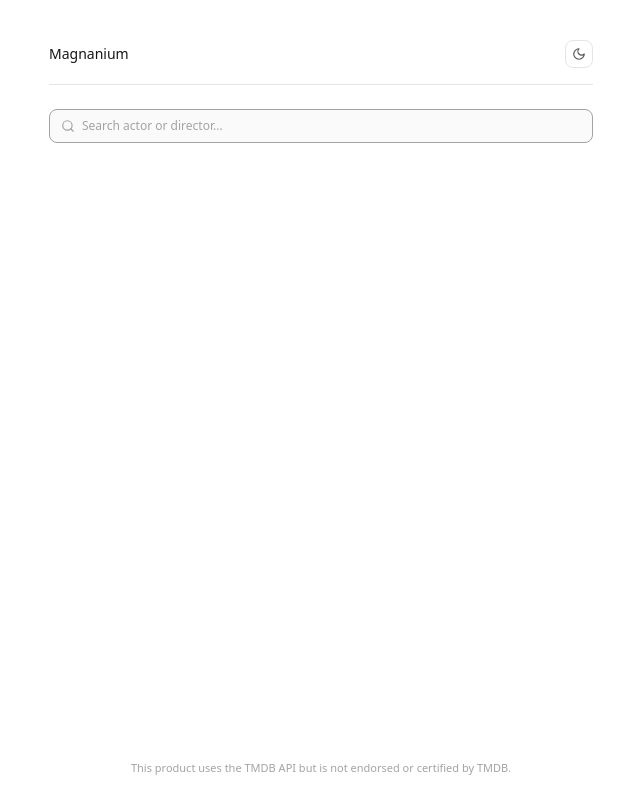
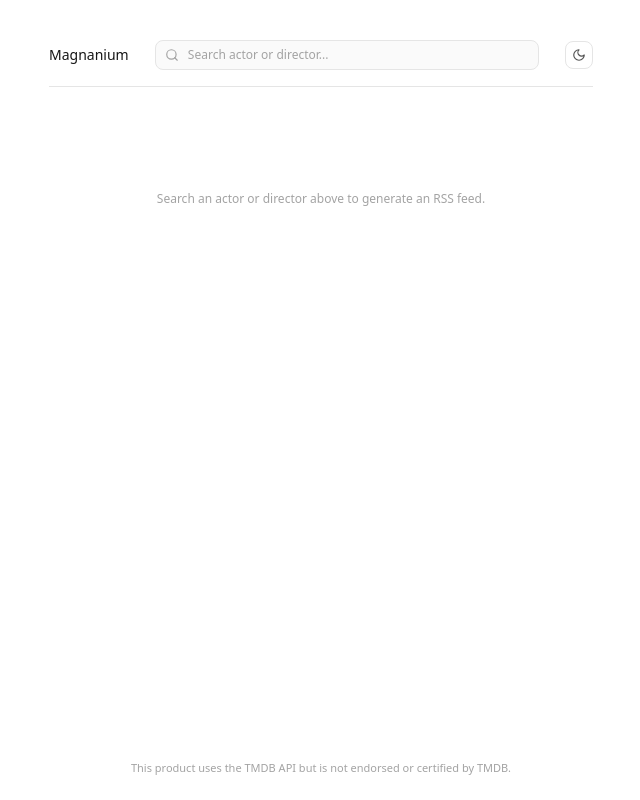
Before and after one commit to dawit909/magnanium, a Next.js app: page / in a window 1280 px wide. Shown: the whole page, without its empty margins (319-959 px from the left). Built offline with nearby package versions, Linux system fonts and the light colour scheme.

Commit message:
Move search bar into persistent header and remove Change button

```diff
--- a/src/components/FeedApp.tsx
+++ b/src/components/FeedApp.tsx
@@ -1,6 +1,6 @@
 "use client";
 
-import { useState, useEffect } from "react";
+import { useState, useEffect, useRef } from "react";
 import { TMDBPersonSearchResult, FormattedRelease } from "@/types/tmdb";
 import { createPersonSlug, parsePersonIdFromSlug } from "@/lib/slug";
 import { Search, Copy, Check, ExternalLink, Sun, Moon, User } from "lucide-react";
@@ -39,6 +39,8 @@ export default function FeedApp({
   const [copied, setCopied] = useState(false);
   const [origin, setOrigin] = useState("");
 
+  const searchContainerRef = useRef<HTMLDivElement>(null);
+
   // Initialize theme from localStorage (default light)
   useEffect(() => {
     setOrigin(window.location.origin);
@@ -50,6 +52,17 @@ export default function FeedApp({
       setTheme("light");
       document.documentElement.classList.remove("dark");
     }
+  }, []);
+
+  // Close search dropdown on click outside
+  useEffect(() => {
+    const handleClickOutside = (e: MouseEvent) => {
+      if (searchContainerRef.current && !searchContainerRef.current.contains(e.target as Node)) {
+        setSearchResults([]);
+      }
+    };
+    document.addEventListener("mousedown", handleClickOutside);
+    return () => document.removeEventListener("mousedown", handleClickOutside);
   }, []);
 
   // Listen to browser Back / Forward buttons (popstate)
@@ -232,83 +245,89 @@ export default function FeedApp({
 
   return (
     <div className="space-y-6 text-sm">
-      {/* Top Header */}
-      <div className="flex items-center justify-between border-b border-neutral-200 dark:border-neutral-800 pb-4">
+      {/* Top Header: Magnanium, Search in middle, Dark mode toggle */}
+      <div className="flex items-center justify-between gap-3 border-b border-neutral-200 dark:border-neutral-800 pb-4">
+        {/* Left: Home button */}
         <button
           onClick={goHome}
-          className="font-medium text-sm text-neutral-900 dark:text-neutral-100 hover:opacity-75 transition-opacity"
+          className="font-medium text-sm text-neutral-900 dark:text-neutral-100 hover:opacity-75 transition-opacity flex-shrink-0"
         >
           Magnanium
         </button>
 
-        {/* Theme Toggle (White / Dark) */}
-        <button
-          onClick={toggleTheme}
-          aria-label="Toggle theme"
-          className="p-1.5 rounded-lg border border-neutral-200 dark:border-neutral-800 text-neutral-600 dark:text-neutral-400 hover:text-neutral-900 dark:hover:text-white transition-colors"
-        >
-          {theme === "dark" ? <Sun className="w-3.5 h-3.5" /> : <Moon className="w-3.5 h-3.5" />}
-        </button>
-      </div>
-
-      {/* Search Input (Home View) */}
-      {!selectedPerson ? (
-        <div className="space-y-2">
-          <div className="relative">
-            <Search className="w-3.5 h-3.5 text-neutral-400 dark:text-neutral-500 absolute left-3 top-1/2 -translate-y-1/2" />
+        {/* Middle: Persistent Search Bar */}
+        <div ref={searchContainerRef} className="flex-1 max-w-xs sm:max-w-sm relative">
+          <Search className="w-3.5 h-3.5 text-neutral-400 dark:text-neutral-500 absolute left-2.5 top-1/2 -translate-y-1/2 pointer-events-none" />
           <input
             type="text"
             value={query}
             onChange={(e) => setQuery(e.target.value)}
             placeholder="Search actor or director..."
-              autoFocus
-              className="w-full pl-8 pr-3 py-2 rounded-lg bg-neutral-50 dark:bg-neutral-900 border border-neutral-200 dark:border-neutral-800 text-neutral-900 dark:text-neutral-200 placeholder-neutral-400 dark:placeholder-neutral-500 text-xs focus:outline-none focus:border-neutral-400 dark:focus:border-neutral-600"
+            className="w-full pl-8 pr-3 py-1.5 rounded-lg bg-neutral-50 dark:bg-neutral-900 border border-neutral-200 dark:border-neutral-800 text-neutral-900 dark:text-neutral-200 placeholder-neutral-400 dark:placeholder-neutral-500 text-xs focus:outline-none focus:border-neutral-400 dark:focus:border-neutral-600 transition-colors"
           />
           {isSearching && (
-              <div className="w-3 h-3 border border-neutral-400 border-t-transparent rounded-full animate-spin absolute right-3 top-1/2 -translate-y-1/2" />
+            <div className="w-3 h-3 border border-neutral-400 border-t-transparent rounded-full animate-spin absolute right-2.5 top-1/2 -translate-y-1/2" />
           )}
-          </div>
 
-          {/* Autocomplete Results */}
+          {/* Autocomplete Dropdown under Search Bar */}
           {searchResults.length > 0 && (
-            <div className="rounded-lg border border-neutral-200 dark:border-neutral-800 bg-white dark:bg-neutral-900 divide-y divide-neutral-100 dark:divide-neutral-800/50 shadow-sm overflow-hidden">
+            <div className="absolute left-0 right-0 top-full mt-1.5 rounded-lg border border-neutral-200 dark:border-neutral-800 bg-white dark:bg-neutral-900 divide-y divide-neutral-100 dark:divide-neutral-800/50 shadow-xl z-50 max-h-80 overflow-y-auto">
               {searchResults.map((person) => (
                 <button
                   key={person.id}
                   onClick={() => selectPerson(person)}
                   className="w-full text-left px-3 py-2 flex items-center justify-between hover:bg-neutral-50 dark:hover:bg-neutral-800/50 text-xs transition-colors"
                 >
-                  <div className="flex items-center gap-2.5">
+                  <div className="flex items-center gap-2.5 min-w-0">
                     {person.profile_path ? (
                       // eslint-disable-next-line @next/next/no-img-element
                       <img
                         src={`https://image.tmdb.org/t/p/w92${person.profile_path}`}
                         alt={person.name}
-                        className="w-9 h-9 rounded-full object-cover border border-neutral-200 dark:border-neutral-700 flex-shrink-0"
+                        className="w-8 h-8 rounded-full object-cover border border-neutral-200 dark:border-neutral-700 flex-shrink-0"
                       />
                     ) : (
-                      <div className="w-9 h-9 rounded-full bg-neutral-100 dark:bg-neutral-800 flex items-center justify-center text-neutral-400 flex-shrink-0">
-                        <User className="w-4 h-4" />
+                      <div className="w-8 h-8 rounded-full bg-neutral-100 dark:bg-neutral-800 flex items-center justify-center text-neutral-400 flex-shrink-0">
+                        <User className="w-3.5 h-3.5" />
                       </div>
                     )}
-                    <span className="text-neutral-900 dark:text-neutral-200 font-medium">{person.name}</span>
+                    <span className="text-neutral-900 dark:text-neutral-200 font-medium truncate">{person.name}</span>
                   </div>
-                  <span className="text-neutral-400 dark:text-neutral-500">{person.known_for_department}</span>
+                  <span className="text-neutral-400 dark:text-neutral-500 text-[11px] ml-2 flex-shrink-0">
+                    {person.known_for_department}
+                  </span>
                 </button>
               ))}
             </div>
           )}
 
           {query.trim().length > 1 && !isSearching && searchResults.length === 0 && (
-            <p className="text-xs text-neutral-400 dark:text-neutral-500">No results found.</p>
+            <div className="absolute left-0 right-0 top-full mt-1.5 p-2 rounded-lg border border-neutral-200 dark:border-neutral-800 bg-white dark:bg-neutral-900 text-xs text-neutral-400 dark:text-neutral-500 shadow-xl z-50">
+              No results found.
+            </div>
           )}
+        </div>
+
+        {/* Right: Theme Toggle */}
+        <button
+          onClick={toggleTheme}
+          aria-label="Toggle theme"
+          className="p-1.5 rounded-lg border border-neutral-200 dark:border-neutral-800 text-neutral-600 dark:text-neutral-400 hover:text-neutral-900 dark:hover:text-white transition-colors flex-shrink-0"
+        >
+          {theme === "dark" ? <Sun className="w-3.5 h-3.5" /> : <Moon className="w-3.5 h-3.5" />}
+        </button>
+      </div>
+
+      {/* Main Body */}
+      {!selectedPerson ? (
+        <div className="py-20 text-center text-xs text-neutral-400 dark:text-neutral-500">
+          Search an actor or director above to generate an RSS feed.
         </div>
       ) : (
         /* Selected Person Page */
         <div className="space-y-5">
-          {/* Person Header with Profile Picture */}
-          <div className="flex items-center justify-between pb-3 border-b border-neutral-200 dark:border-neutral-800">
-            <div className="flex items-center gap-3.5">
+          {/* Person Header with Profile Picture (No Change button) */}
+          <div className="flex items-center gap-3.5 pb-3 border-b border-neutral-200 dark:border-neutral-800">
             {selectedPerson.profile_path ? (
               // eslint-disable-next-line @next/next/no-img-element
               <img
@@ -329,14 +348,6 @@ export default function FeedApp({
                 {selectedPerson.known_for_department}
               </span>
             </div>
-            </div>
-
-            <button
-              onClick={goHome}
-              className="text-xs text-neutral-500 hover:text-neutral-900 dark:text-neutral-400 dark:hover:text-white transition-colors"
-            >
-              Change
-            </button>
           </div>
 
           {/* Filters */}
```
Lines whose indentation alone changed are shown as unchanged.
